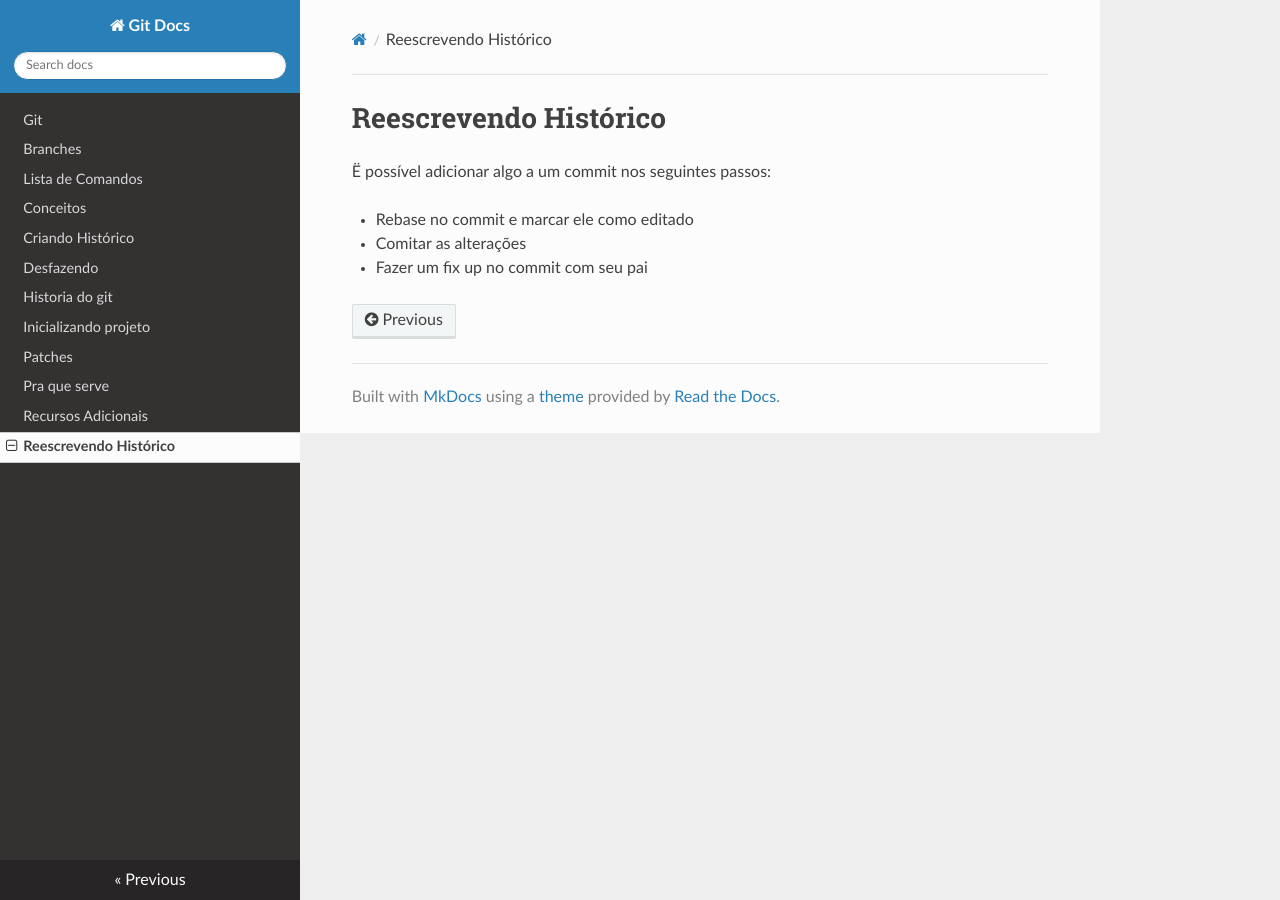
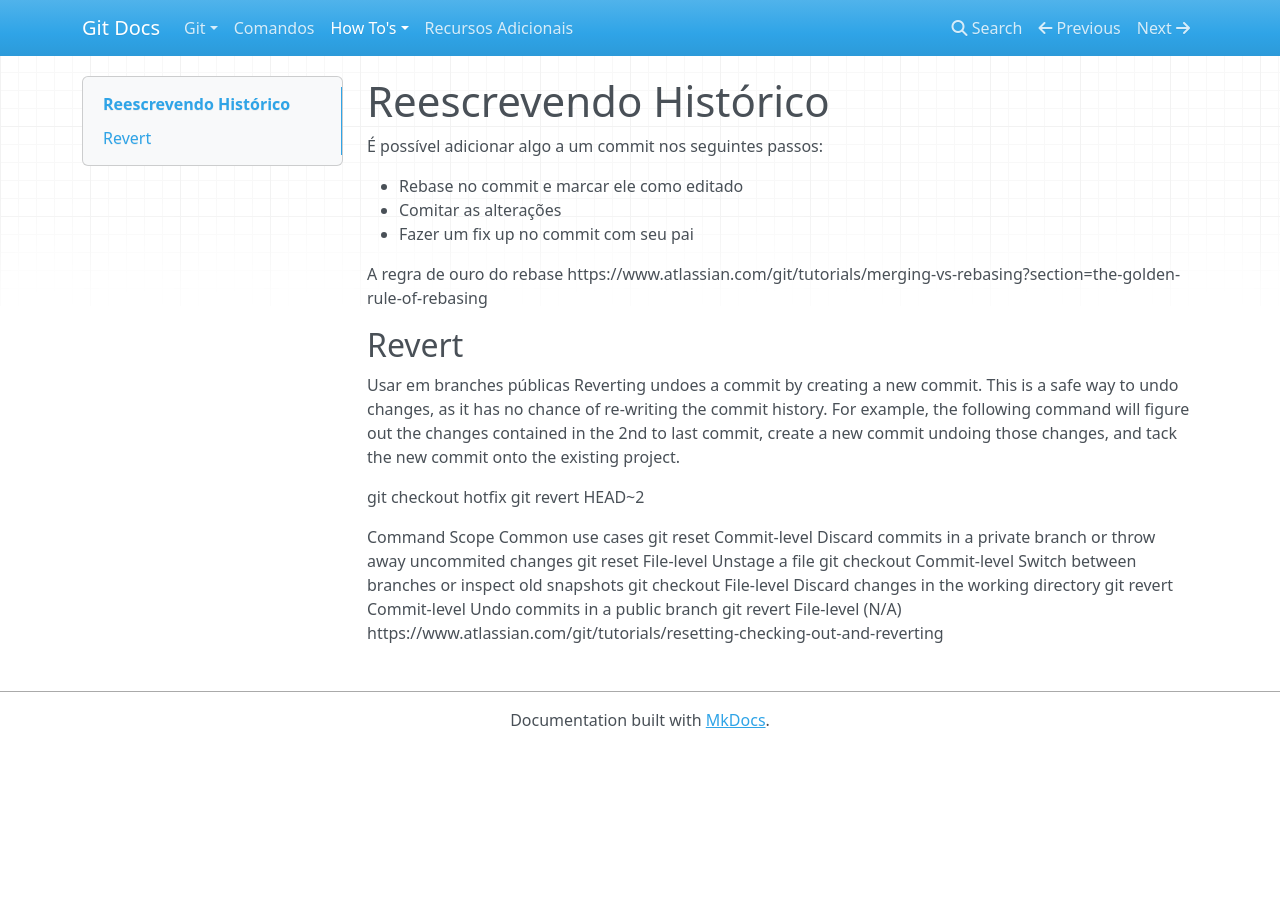
Before and after one commit to jeanCarloMachado/git_course, an MkDocs documentation site: the page built from docs/reescrevendo-historico.md, in a window 1280 px wide. Built offline with MkDocs 1.6.1, drawn with Linux system fonts in a browser that asks for light colours; nearby versions of some CDN libraries; old or Windows-style settings are respelled for this version of MkDocs.

Commit message:
improvements

```diff
--- a/docs/reescrevendo-historico.md
+++ b/docs/reescrevendo-historico.md
@@ -1,8 +1,31 @@
 Reescrevendo Histórico
 ======================
 
-Ë possível adicionar algo a um commit nos seguintes passos:
+É possível adicionar algo a um commit nos seguintes passos:
 
 - Rebase no commit e marcar ele como editado
 - Comitar as alterações
 - Fazer um fix up no commit com seu pai
+
+
+A regra de ouro do rebase
+https://www.atlassian.com/git/tutorials/merging-vs-rebasing?section=the-golden-rule-of-rebasing
+
+Revert
+------
+
+Usar em branches públicas
+Reverting undoes a commit by creating a new commit. This is a safe way to undo changes, as it has no chance of re-writing the commit history. For example, the following command will figure out the changes contained in the 2nd to last commit, create a new commit undoing those changes, and tack the new commit onto the existing project.
+
+git checkout hotfix
+git revert HEAD~2
+
+
+Command	Scope	Common use cases
+git reset	Commit-level	Discard commits in a private branch or throw away uncommited changes
+git reset	File-level	Unstage a file
+git checkout	Commit-level	Switch between branches or inspect old snapshots
+git checkout	File-level	Discard changes in the working directory
+git revert	Commit-level	Undo commits in a public branch
+git revert	File-level	(N/A)
+https://www.atlassian.com/git/tutorials/resetting-checking-out-and-reverting
--- a/mkdocs.yml
+++ b/mkdocs.yml
@@ -1,2 +1,16 @@
 site_name: Git Docs
-theme: readthedocs
+theme: mkdocs
+pages:
+- Git:
+    - 'index.md'
+    - 'historia.md'
+    - 'pra-que-serve.md'
+- Comandos: 'comandos.md'
+- How To's:
+    - 'inicializando-projeto.md'
+    - 'criando-historico.md'
+    - 'patches.md'
+    - 'branches.md'
+    - 'desfazendo.md'
+    - 'reescrevendo-historico.md'
+- Recursos Adicionais: 'recursos_adicionais.md'
```
Also changed, not shown: docs/criando-historico.md (+3 -1 lines).
